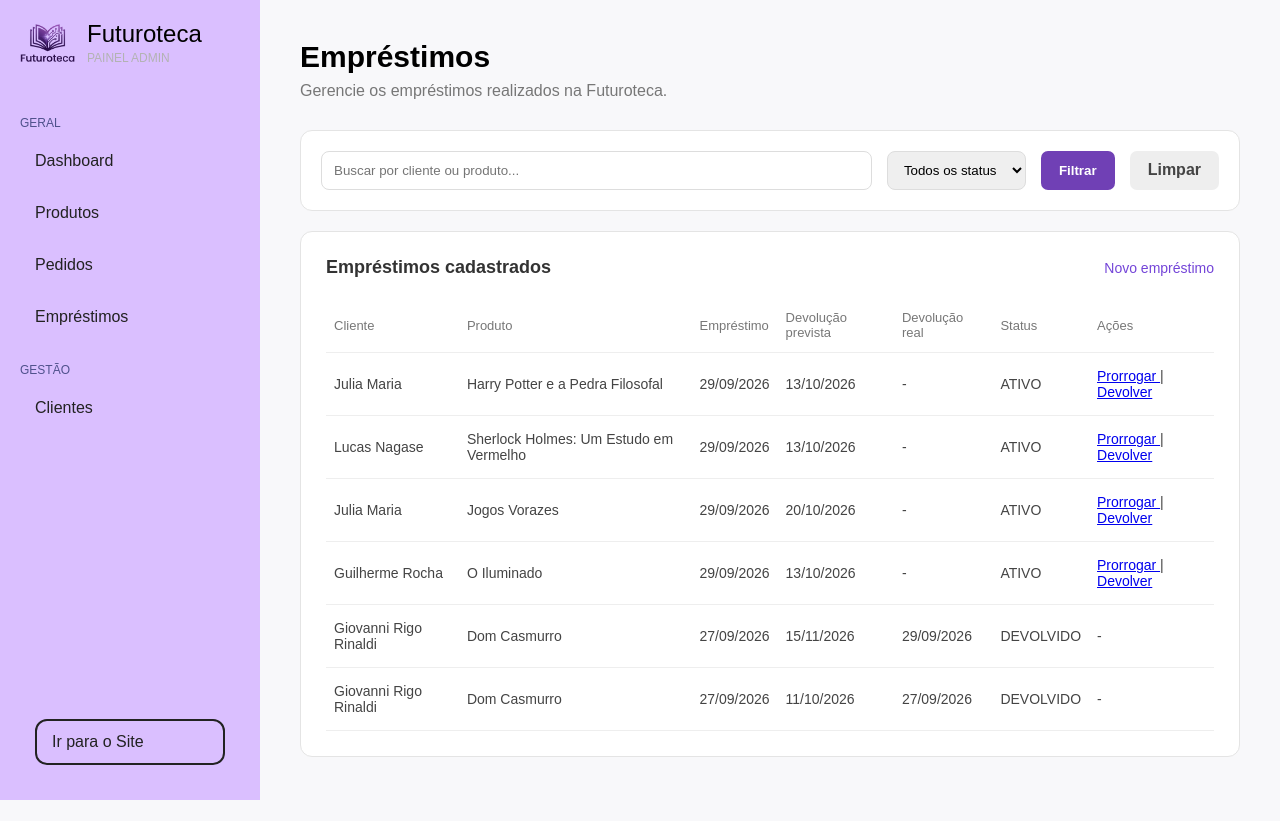
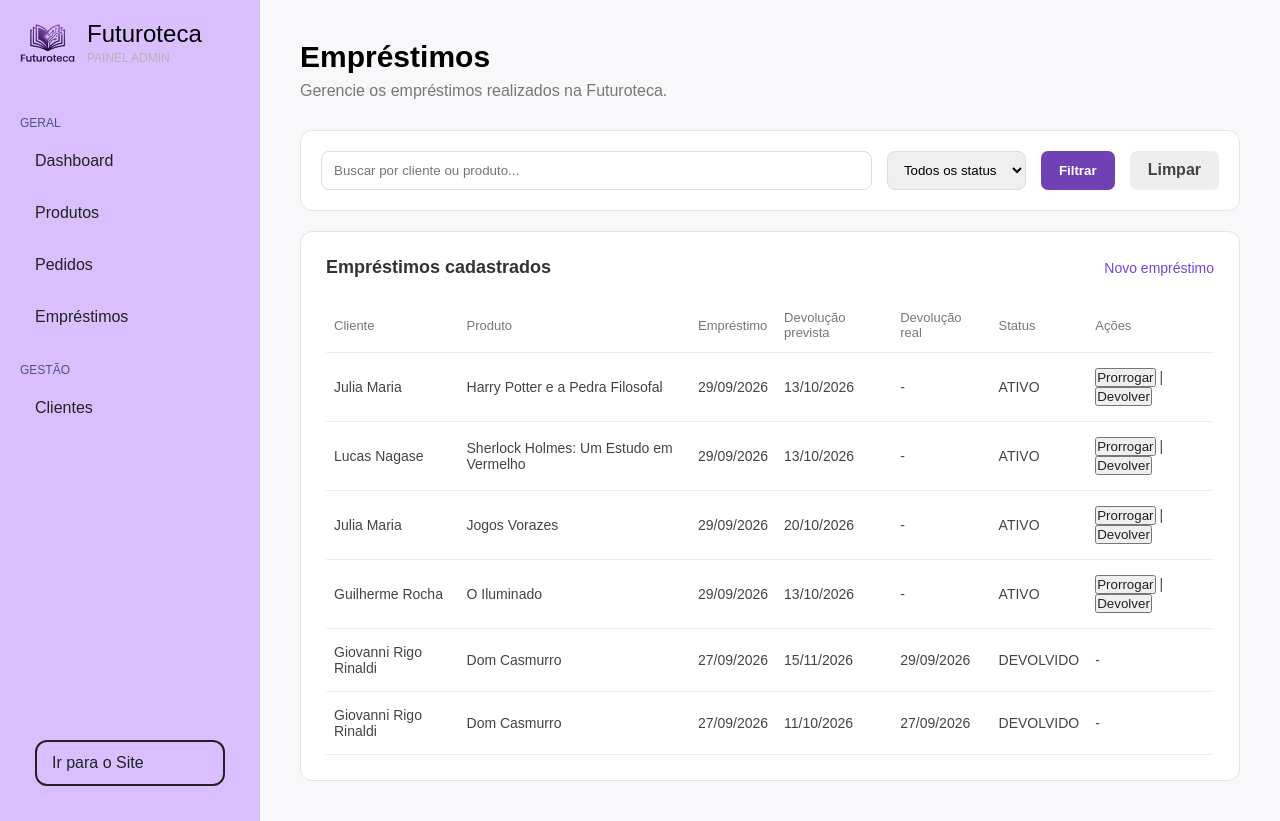
Before and after one commit to GutsGusta/futuroteca, a PHP site: page /dashboard/emprestimos.php in a window 1280 px wide. Before the commit the page ends 800 px from the top, so only its background shows below. Run offline with PHP 8.4, Linux system fonts and the light colour scheme; the visitor is signed in with stand-in values (Sample User, id 1); data comes from the database, SQL or seed files in the repository.

Commit message:
estilização dos botões do dashboard

```diff
--- a/css/dashboard.css
+++ b/css/dashboard.css
@@ -509,3 +509,8 @@ td {
 .btn-limpar:hover {
     background-color: #dddddd;
 }
+
+a {
+    text-decoration: none;
+    color: #222;
+}
--- a/dashboard/emprestimos.php
+++ b/dashboard/emprestimos.php
@@ -180,17 +180,19 @@ $emprestimos = $stmt->fetchAll(PDO::FETCH_ASSOC);
 
                                     <?php if ($emprestimo["status"] == "ATIVO" || $emprestimo["status"] == "ATRASADO"): ?>
 
-                                        <a href="prorrogar-emprestimo.php?id=<?= $emprestimo["id_emprestimo"] ?>"
+                                       <button> <a href="prorrogar-emprestimo.php?id=<?= $emprestimo["id_emprestimo"] ?>"
                                             onclick="return confirm('Deseja prorrogar este empréstimo por mais 7 dias?')">
                                             Prorrogar
                                         </a>
+                                        </button>
 
                                         |
 
-                                        <a href="devolver-emprestimo.php?id=<?= $emprestimo["id_emprestimo"] ?>"
+                                        <button><a href="devolver-emprestimo.php?id=<?= $emprestimo["id_emprestimo"] ?>"
                                             onclick="return confirm('Confirmar devolução deste empréstimo?')">
                                             Devolver
                                         </a>
+                                        </button>
 
                                     <?php else: ?>
 
```
